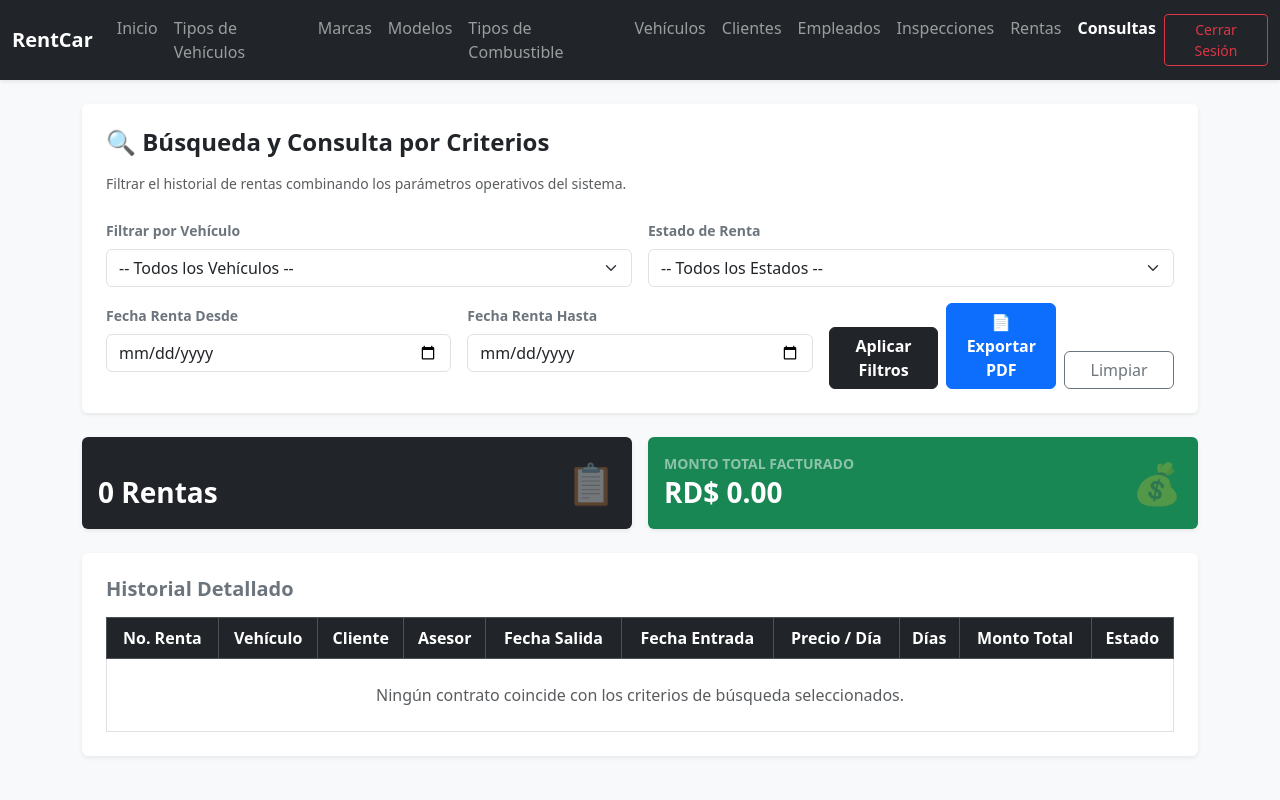
After one commit to JMKR16/rentcar_unapec, a Flask app: page /consultas in a window 1280 px wide. The commit adds this page. Run offline with Flask 3, Linux system fonts and the light colour scheme; a user stored in the database is signed in; data that the repository does not hold is empty.

Commit message:
Módulo de consultas por criterios e impresión de reportes ejecutivos en PDF

```diff
--- a/app.py
+++ b/app.py
@@ -200,6 +200,15 @@ app.register_blueprint(inspecciones_bp)
 from routes.rentas import rentas_bp
 app.register_blueprint(rentas_bp)
 
+
+
+# =================================================================
+#  MÓDULO 10: CONSULTAS DINÁMICAS Y REPORTES
+# =================================================================
+# REGISTRO DEL BLUEPRINT DE CONSULTAS POR CRITERIOS
+from routes.consultas import consultas_bp
+app.register_blueprint(consultas_bp)
+
 # ======================
 #   CIERRE  DEL ARCHIVO
 # =======================
--- /dev/null
+++ b/routes/consultas.py
@@ -0,0 +1,184 @@
+from flask import Blueprint, render_template, request, session, redirect, url_for, flash, make_response
+from datetime import datetime
+import io
+
+#  Blueprint  para Consultas Dinámicas
+consultas_bp = Blueprint('consultas', __name__)
+
+def generar_reporte_pdf(resultados):
+    """Función auxiliar interna que fabrica el archivo PDF usando ReportLab"""
+    from reportlab.lib.pagesizes import letter, landscape
+    from reportlab.platypus import SimpleDocTemplate, Paragraph, Spacer, Table, TableStyle
+    from reportlab.lib.styles import getSampleStyleSheet, ParagraphStyle
+    from reportlab.lib import colors
+
+    buffer = io.BytesIO()
+    doc = SimpleDocTemplate(buffer, pagesize=landscape(letter), rightMargin=30, leftMargin=30, topMargin=30, bottomMargin=30)
+    story = []
+
+    styles = getSampleStyleSheet()
+
+    title_style = ParagraphStyle(
+        'ReportTitle',
+        parent=styles['Heading1'],
+        fontSize=22,
+        leading=26,
+        textColor=colors.HexColor("#1A1A1A"),
+        spaceAfter=10
+    )
+
+    meta_style = ParagraphStyle(
+        'ReportMeta',
+        parent=styles['Normal'],
+        fontSize=10,
+        leading=14,
+        textColor=colors.HexColor("#555555"),
+        spaceAfter=20
+    )
+
+    story.append(Paragraph("RentCar - Reporte Ejecutivo de Rentas", title_style))
+    fecha_impresion = datetime.now().strftime("%d/%m/%Y %I:%M %p")
+    story.append(Paragraph(f"Fecha de generación: {fecha_impresion} | Criterio: Reporte Filtrado de Operaciones", meta_style))
+    story.append(Spacer(1, 10))
+
+    # Encabezados de la tabla del PDF
+    tabla_datos = [[
+        "No. Renta", "Vehículo", "Cliente", "Asesor",
+        "F. Salida", "F. Entrada", "Tarifa/Día", "Días", "Monto Total", "Estado"
+    ]]
+
+    suma_total = 0.0
+    for r in resultados:
+        monto = float(r['monto_total']) if r['monto_total'] else 0.0
+        suma_total += monto
+
+        f_entrada = str(r['fecha_devolucion']) if r['fecha_devolucion'] else "En Uso"
+        cant_dias = str(r['cantidad_dias']) if r['cantidad_dias'] else "0"
+
+        tabla_datos.append([
+            f"#{r['no_renta']}",
+            r['vehiculo'],
+            r['cliente'],
+            r['empleado'],
+            str(r['fecha_renta']),
+            f_entrada,
+            f"RD$ {r['monto_x_dia']:,.2f}",
+            cant_dias,
+            f"RD$ {monto:,.2f}",
+            r['estado']
+        ])
+
+    tabla_datos.append([
+        "TOTALES", "", "", "", "", "", "", "", f"RD$ {suma_total:,.2f}", f"{len(resultados)} Rentas"
+    ])
+
+    t = Table(tabla_datos, colWidths=[55, 120, 95, 80, 65, 65, 75, 35, 85, 55])
+    t.setStyle(TableStyle([
+        ('BACKGROUND', (0, 0), (-1, 0), colors.HexColor("#212529")),
+        ('TEXTCOLOR', (0, 0), (-1, 0), colors.whitesmoke),
+        ('ALIGN', (0, 0), (-1, -1), 'CENTER'),
+        ('FONTNAME', (0, 0), (-1, 0), 'Helvetica-Bold'),
+        ('FONTSIZE', (0, 0), (-1, -1), 9),
+        ('BOTTOMPADDING', (0, 0), (-1, 0), 8),
+        ('TOPPADDING', (0, 0), (-1, -1), 6),
+        ('BOTTOMPADDING', (0, 0), (-1, -1), 6),
+        ('GRID', (0, 0), (-1, -1), 0.5, colors.HexColor("#D3D3D3")),
+        ('BACKGROUND', (0, -1), (-1, -1), colors.HexColor("#E9ECEF")),
+        ('FONTNAME', (0, -1), (-1, -1), 'Helvetica-Bold'),
+        ('TEXTCOLOR', (0, -1), (-1, -1), colors.HexColor("#1A1A1A")),
+    ]))
+
+    story.append(t)
+    doc.build(story)
+
+    buffer.seek(0)
+    response = make_response(buffer.getvalue())
+    response.headers['Content-Type'] = 'application/pdf'
+    response.headers['Content-Disposition'] = f'attachment; filename=Reporte_Rentas_{datetime.now().strftime("%Y%m%d")}.pdf'
+    return response
+
+
+@consultas_bp.route('/consultas', methods=['GET', 'POST'])
+def filtrar_rentas():
+    if 'usuario_id' not in session:
+        return redirect(url_for('login'))
+
+    try:
+        from app import mysql
+        cursor = mysql.connection.cursor()
+
+        #  selector de vehículos
+        cursor.execute("SELECT id_vehiculo, CONCAT(no_placa, ' - ', descripcion) AS descripcion FROM vehiculos")
+        vehiculos_list = cursor.fetchall()
+
+        #  Capturalos filtros por POST o GET de manera unificada
+        filtro_vehiculo = request.values.get('sel_vehiculo', '')
+        fecha_desde = request.values.get('txt_fecha_desde', '')
+        fecha_hasta = request.values.get('txt_fecha_hasta', '')
+        filtro_estado = request.values.get('sel_estado', '')
+
+        #  Query base relacional de siempre
+        query = """
+            SELECT r.no_renta AS no_renta,
+                   CONCAT(v.no_placa, ' - ', m.descripcion, ' ', md.descripcion) AS vehiculo,
+                   c.nombre AS cliente,
+                   e.nombre AS empleado,
+                   r.fecha_renta AS fecha_renta,
+                   r.fecha_devolucion AS fecha_devolucion,
+                   r.monto_x_dia AS monto_x_dia,
+                   r.cantidad_dias AS cantidad_dias,
+                   r.monto_total AS monto_total,
+                   r.estado AS estado
+            FROM rentas r
+            JOIN empleados e ON r.id_empleado = e.id_empleado
+            JOIN vehiculos v ON r.id_vehiculo = v.id_vehiculo
+            JOIN marcas m ON v.id_marca = m.id_marca
+            JOIN modelos md ON v.id_modelo = md.id_modelo
+            JOIN clientes c ON r.id_cliente = c.id_cliente
+            WHERE 1=1
+        """
+        params = []
+
+        if filtro_vehiculo:
+            query += " AND r.id_vehiculo = %s"
+            params.append(filtro_vehiculo)
+        if fecha_desde:
+            query += " AND r.fecha_renta >= %s"
+            params.append(fecha_desde)
+        if fecha_hasta:
+            query += " AND r.fecha_renta <= %s"
+            params.append(fecha_hasta)
+        if filtro_estado:
+            query += " AND r.estado = %s"
+            params.append(filtro_estado)
+
+        query += " ORDER BY r.no_renta DESC"
+
+        cursor.execute(query, tuple(params))
+        resultados = cursor.fetchall()
+        cursor.close()
+
+        #  Si  Pulsa el botón de exportar PDF:
+        if request.method == 'POST' and request.form.get('btn_accion') == 'pdf':
+            return generar_reporte_pdf(resultados)
+
+        # Si no pulsó PDF (o entró por GET), procesa  la pantalla normal
+        total_rentas_filtradas = len(resultados)
+        suma_montos_acumulados = 0.0
+        for r in resultados:
+            if r['monto_total']:
+                suma_montos_acumulados += float(r['monto_total'])
+
+        return render_template('consultas.html',
+                               rentas=resultados,
+                               vehiculos=vehiculos_list,
+                               f_vehiculo=filtro_vehiculo,
+                               f_desde=fecha_desde,
+                               f_hasta=fecha_hasta,
+                               f_estado=filtro_estado,
+                               total_rentas=total_rentas_filtradas,
+                               total_dinero=suma_montos_acumulados)
+
+    except Exception as e:
+        flash(f"Error al procesar la consulta: {str(e)}", "danger")
+        return render_template('consultas.html', rentas=[], vehiculos=[], total_rentas=0, total_dinero=0.0)
--- a/templates/clientes.html
+++ b/templates/clientes.html
@@ -23,6 +23,7 @@
                     <li class="nav-item"><a class="nav-link" href="/empleados">Empleados</a></li>
                     <li class="nav-item"><a class="nav-link" href="/inspecciones">Inspecciones</a></li>
                     <li class="nav-item"><a class="nav-link" href="/rentas">Rentas</a></li>
+                    <li class="nav-item"><a class="nav-link" href="{{ url_for('consultas.filtrar_rentas') }}">Consultas</a></li>
                 </ul>
                 <div class="d-flex ms-auto">
                      <a href="/logout" class="btn btn-sm btn-outline-danger">Cerrar Sesión</a>
--- /dev/null
+++ b/templates/consultas.html
@@ -0,0 +1,159 @@
+<!DOCTYPE html>
+<html lang="es">
+<head>
+    <meta charset="UTF-8">
+    <title>RentCar - Consultas por Criterios</title>
+    <link href="https://cdn.jsdelivr.net/npm/bootstrap@5.3.3/dist/css/bootstrap.min.css" rel="stylesheet">
+</head>
+<body class="bg-light">
+
+    <nav class="navbar navbar-expand-lg navbar-dark bg-dark mb-4 shadow-sm">
+        <div class="container-fluid">
+            <a class="navbar-brand fw-bold" href="/">RentCar</a>
+            <div class="collapse navbar-collapse">
+                <ul class="navbar-nav me-auto mb-2 mb-lg-0">
+                    <li class="nav-item"><a class="nav-link" href="/dashboard">Inicio</a></li>
+                    <li class="nav-item"><a class="nav-link" href="{{ url_for('tipos_vehiculos.listar_tipos_vehiculos') }}">Tipos de Vehículos</a></li>
+                    <li class="nav-item"><a class="nav-link" href="{{ url_for('marcas.listar_marcas') }}">Marcas</a></li>
+                    <li class="nav-item"><a class="nav-link" href="{{ url_for('modelos.listar_modelos') }}">Modelos</a></li>
+                    <li class="nav-item"><a class="nav-link" href="{{ url_for('tipos_combustible.listar_combustibles') }}">Tipos de Combustible</a></li>
+                    <li class="nav-item"><a class="nav-link" href="{{ url_for('vehiculos.listar_vehiculos') }}">Vehículos</a></li>
+                    <li class="nav-item"><a class="nav-link" href="{{ url_for('clientes.listar_clientes') }}">Clientes</a></li>
+                    <li class="nav-item"><a class="nav-link" href="{{ url_for('empleados.listar_empleados') }}">Empleados</a></li>
+                    <li class="nav-item"><a class="nav-link" href="{{ url_for('inspecciones.listar_inspecciones') }}">Inspecciones</a></li>
+                    <li class="nav-item"><a class="nav-link" href="{{ url_for('rentas.listar_rentas') }}">Rentas</a></li>
+                    <li class="nav-item"><a class="nav-link active fw-bold" href="{{ url_for('consultas.filtrar_rentas') }}">Consultas</a></li>
+                </ul>
+                <div class="d-flex ms-auto">
+                    <a href="/logout" class="btn btn-sm btn-outline-danger">Cerrar Sesión</a>
+                </div>
+            </div>
+        </div>
+    </nav>
+
+    <div class="container">
+        <div class="card border-0 shadow-sm p-4 mb-4 bg-white">
+            <h4 class="fw-bold mb-3 text-dark">🔍 Búsqueda y Consulta por Criterios</h4>
+            <p class="text-muted small mb-4">Filtrar el historial de rentas combinando los parámetros operativos del sistema.</p>
+
+            <form action="{{ url_for('consultas.filtrar_rentas') }}" method="POST" id="formConsultas" class="row g-3">
+                <div class="col-md-6">
+                    <label class="form-label small fw-bold text-secondary">Filtrar por Vehículo</label>
+                    <select name="sel_vehiculo" id="filtro_vehiculo" class="form-select text-dark">
+                        <option value="">-- Todos los Vehículos --</option>
+                        {% for v in vehiculos %}
+                        <option value="{{ v.id_vehiculo }}" {% if f_vehiculo|string == v.id_vehiculo|string %}selected{% endif %}>{{ v.descripcion }}</option>
+                        {% endfor %}
+                    </select>
+                </div>
+
+                <div class="col-md-6">
+                    <label class="form-label small fw-bold text-secondary">Estado de Renta</label>
+                    <select name="sel_estado" id="filtro_estado" class="form-select text-dark">
+                        <option value="">-- Todos los Estados --</option>
+                        <option value="Activo" {% if f_estado == 'Activo' %}selected{% endif %}>Activo (En Uso)</option>
+                        <option value="Devuelto" {% if f_estado == 'Devuelto' %}selected{% endif %}>Devuelto (Cerrado)</option>
+                    </select>
+                </div>
+
+                <div class="col-md-4">
+                    <label class="form-label small fw-bold text-secondary">Fecha Renta Desde</label>
+                    <input type="date" name="txt_fecha_desde" id="filtro_desde" value="{{ f_desde }}" class="form-control text-dark">
+                </div>
+
+                <div class="col-md-4">
+                    <label class="form-label small fw-bold text-secondary">Fecha Renta Hasta</label>
+                    <input type="date" name="txt_fecha_hasta" id="filtro_hasta" value="{{ f_hasta }}" class="form-control text-dark">
+                </div>
+
+                <div class="col-md-4 d-flex align-items-end gap-2">
+                    <button type="submit" name="btn_accion" value="buscar" class="btn btn-dark fw-bold w-100">Aplicar Filtros</button>
+                    <button type="submit" name="btn_accion" value="pdf" class="btn btn-primary fw-bold w-100">📄 Exportar PDF</button>
+                    <a href="{{ url_for('consultas.filtrar_rentas') }}" class="btn btn-outline-secondary w-100">Limpiar</a>
+                </div>
+            </form>
+        </div>
+
+        <div class="row g-3 mb-4">
+            <div class="col-md-6">
+                <div class="card border-0 shadow-sm p-3 bg-dark text-white">
+                    <div class="d-flex align-items-center justify-content-between">
+                        <div>
+                            <h6 class="text-uppercase small fw-bold text-muted mb-1">Volumen de Rentas</h6>
+                            <h3 class="fw-bold mb-0">{{ total_rentas }} Rentas</h3>
+                        </div>
+                        <div class="fs-1 text-muted opacity-50">📋</div>
+                    </div>
+                </div>
+            </div>
+            <div class="col-md-6">
+                <div class="card border-0 shadow-sm p-3 bg-success text-white">
+                    <div class="d-flex align-items-center justify-content-between">
+                        <div>
+                            <h6 class="text-uppercase small fw-bold text-white-50 mb-1">Monto Total Facturado</h6>
+                            <h3 class="fw-bold mb-0">RD$ {{ "{:,.2f}".format(total_dinero) }}</h3>
+                        </div>
+                        <div class="fs-1 text-white-50 opacity-50">💰</div>
+                    </div>
+                </div>
+            </div>
+        </div>
+
+        <div class="card border-0 shadow-sm p-4 bg-white">
+            <h5 class="fw-bold mb-3 text-secondary">Historial Detallado</h5>
+            <div class="table-responsive">
+                <table class="table table-hover table-bordered align-middle mb-0 text-center text-dark">
+                    <thead class="table-dark">
+                        <tr>
+                            <th>No. Renta</th>
+                            <th>Vehículo</th>
+                            <th>Cliente</th>
+                            <th>Asesor</th>
+                            <th>Fecha Salida</th>
+                            <th>Fecha Entrada</th>
+                            <th>Precio / Día</th>
+                            <th>Días</th>
+                            <th>Monto Total</th>
+                            <th>Estado</th>
+                        </tr>
+                    </thead>
+                    <tbody>
+                        {% if rentas %}
+                            {% for r in rentas %}
+                            <tr>
+                                <td class="fw-bold text-dark">#{{ r.no_renta }}</td>
+                                <td class="text-dark">{{ r.vehiculo }}</td>
+                                <td class="text-dark">{{ r.cliente }}</td>
+                                <td class="text-dark"><small class="text-muted">{{ r.empleado }}</small></td>
+                                <td class="text-dark">{{ r.fecha_renta }}</td>
+                                <td class="text-dark">
+                                    {% if r.fecha_devolucion %}
+                                        {{ r.fecha_devolucion }}
+                                    {% else %}
+                                        <span class="text-muted small fst-italic fw-bold text-warning">En Uso</span>
+                                    {% endif %}
+                                </td>
+                                <td class="text-dark">RD$ {{ r.monto_x_dia }}</td>
+                                <td class="text-dark">{{ r.cantidad_dias }}</td>
+                                <td class="fw-bold text-success">RD$ {{ r.monto_total }}</td>
+                                <td>
+                                    <span class="badge rounded-pill {% if r.estado == 'Activo' %}bg-warning text-dark{% else %}bg-success{% endif %}">
+                                        {{ r.estado }}
+                                    </span>
+                                </td>
+                            </tr>
+                            {% endfor %}
+                        {% else %}
+                            <tr>
+                                <td colspan="10" class="text-center text-muted py-4">Ningún contrato coincide con los criterios de búsqueda seleccionados.</td>
+                            </tr>
+                        {% endif %}
+                    </tbody>
+                </table>
+            </div>
+        </div>
+    </div>
+
+    <script src="https://cdn.jsdelivr.net/npm/bootstrap@5.3.3/dist/js/bootstrap.bundle.min.js"></script>
+</body>
+</html>
--- a/templates/dashboard.html
+++ b/templates/dashboard.html
@@ -25,6 +25,7 @@
                     <li class="nav-item"><a class="nav-link" href="/empleados">Empleados</a></li>
                     <li class="nav-item"><a class="nav-link" href="/inspecciones">Inspecciones</a></li>
                     <li class="nav-item"><a class="nav-link" href="/rentas">Rentas</a></li>
+                    <li class="nav-item"><a class="nav-link" href="{{ url_for('consultas.filtrar_rentas') }}">Consultas</a></li>
                 </ul>
                 <div class="d-flex ms-auto">
                     <a href="/logout" class="btn btn-sm btn-outline-danger">Cerrar Sesión</a>
--- a/templates/empleados.html
+++ b/templates/empleados.html
@@ -23,6 +23,7 @@
                     <li class="nav-item"><a class="nav-link active" href="{{ url_for('empleados.listar_empleados') }}">Empleados</a></li>
                     <li class="nav-item"><a class="nav-link" href="/inspecciones">Inspecciones</a></li>
                     <li class="nav-item"><a class="nav-link" href="/rentas">Rentas</a></li>
+                    <li class="nav-item"><a class="nav-link" href="{{ url_for('consultas.filtrar_rentas') }}">Consultas</a></li>
                 </ul>
                 <div class="d-flex ms-auto">
                      <a href="/logout" class="btn btn-sm btn-outline-danger">Cerrar Sesión</a>
--- a/templates/inspecciones.html
+++ b/templates/inspecciones.html
@@ -23,6 +23,7 @@
                     <li class="nav-item"><a class="nav-link" href="{{ url_for('empleados.listar_empleados') }}">Empleados</a></li>
                     <li class="nav-item"><a class="nav-link active" href="{{ url_for('inspecciones.listar_inspecciones') }}">Inspecciones</a></li>
                     <li class="nav-item"><a class="nav-link" href="/rentas">Rentas</a></li>
+                    <li class="nav-item"><a class="nav-link" href="{{ url_for('consultas.filtrar_rentas') }}">Consultas</a></li>
                 </ul>
                 <div class="d-flex ms-auto">
                      <a href="/logout" class="btn btn-sm btn-outline-danger">Cerrar Sesión</a>
--- a/templates/marcas.html
+++ b/templates/marcas.html
@@ -24,6 +24,7 @@
                     <li class="nav-item"><a class="nav-link" href="{{ url_for('empleados.listar_empleados') }}">Empleados</a></li>
                     <li class="nav-item"><a class="nav-link" href="/inspecciones">Inspecciones</a></li>
                     <li class="nav-item"><a class="nav-link" href="/rentas">Rentas</a></li>
+                    <li class="nav-item"><a class="nav-link" href="{{ url_for('consultas.filtrar_rentas') }}">Consultas</a></li>
                 </ul>
                 <div class="d-flex ms-auto">
                      <a href="/logout" class="btn btn-sm btn-outline-danger">Cerrar Sesión</a>
--- a/templates/modelos.html
+++ b/templates/modelos.html
@@ -23,6 +23,7 @@
                     <li class="nav-item"><a class="nav-link" href="{{ url_for('empleados.listar_empleados') }}">Empleados</a></li>
                     <li class="nav-item"><a class="nav-link" href="/inspecciones">Inspecciones</a></li>
                     <li class="nav-item"><a class="nav-link" href="/rentas">Rentas</a></li>
+                    <li class="nav-item"><a class="nav-link" href="{{ url_for('consultas.filtrar_rentas') }}">Consultas</a></li>
                 </ul>
                 <div class="d-flex ms-auto">
                      <a href="/logout" class="btn btn-sm btn-outline-danger">Cerrar Sesión</a>
--- a/templates/rentas.html
+++ b/templates/rentas.html
@@ -22,6 +22,7 @@
                     <li class="nav-item"><a class="nav-link" href="{{ url_for('empleados.listar_empleados') }}">Empleados</a></li>
                     <li class="nav-item"><a class="nav-link" href="{{ url_for('inspecciones.listar_inspecciones') }}">Inspecciones</a></li>
                     <li class="nav-item"><a class="nav-link active" href="{{ url_for('rentas.listar_rentas') }}">Rentas</a></li>
+                    <li class="nav-item"><a class="nav-link" href="{{ url_for('consultas.filtrar_rentas') }}">Consultas</a></li>
                 </ul>
                 <div class="d-flex ms-auto">
                     <a href="/logout" class="btn btn-sm btn-outline-danger">Cerrar Sesión</a>
--- a/templates/tipos_combustible.html
+++ b/templates/tipos_combustible.html
@@ -23,6 +23,7 @@
                     <li class="nav-item"><a class="nav-link" href="{{ url_for('empleados.listar_empleados') }}">Empleados</a></li>
                     <li class="nav-item"><a class="nav-link" href="/inspecciones">Inspecciones</a></li>
                     <li class="nav-item"><a class="nav-link" href="/rentas">Rentas</a></li>
+                    <li class="nav-item"><a class="nav-link" href="{{ url_for('consultas.filtrar_rentas') }}">Consultas</a></li>
                 </ul>
                 <div class="d-flex ms-auto">
                      <a href="/logout" class="btn btn-sm btn-outline-danger">Cerrar Sesión</a>
--- a/templates/tipos_vehiculos.html
+++ b/templates/tipos_vehiculos.html
@@ -23,6 +23,7 @@
                     <li class="nav-item"><a class="nav-link" href="{{ url_for('empleados.listar_empleados') }}">Empleados</a></li>
                     <li class="nav-item"><a class="nav-link" href="/inspecciones">Inspecciones</a></li>
                     <li class="nav-item"><a class="nav-link" href="/rentas">Rentas</a></li>
+                    <li class="nav-item"><a class="nav-link" href="{{ url_for('consultas.filtrar_rentas') }}">Consultas</a></li>
                 </ul>
                 <div class="d-flex ms-auto">
                      <a href="/logout" class="btn btn-sm btn-outline-danger">Cerrar Sesión</a>
--- a/templates/vehiculos.html
+++ b/templates/vehiculos.html
@@ -23,6 +23,7 @@
                     <li class="nav-item"><a class="nav-link" href="{{ url_for('empleados.listar_empleados') }}">Empleados</a></li>
                     <li class="nav-item"><a class="nav-link" href="/inspecciones">Inspecciones</a></li>
                     <li class="nav-item"><a class="nav-link" href="/rentas">Rentas</a></li>
+                    <li class="nav-item"><a class="nav-link" href="{{ url_for('consultas.filtrar_rentas') }}">Consultas</a></li>
                 </ul>
                 <div class="d-flex ms-auto">
                      <a href="/logout" class="btn btn-sm btn-outline-danger">Cerrar Sesión</a>
```
